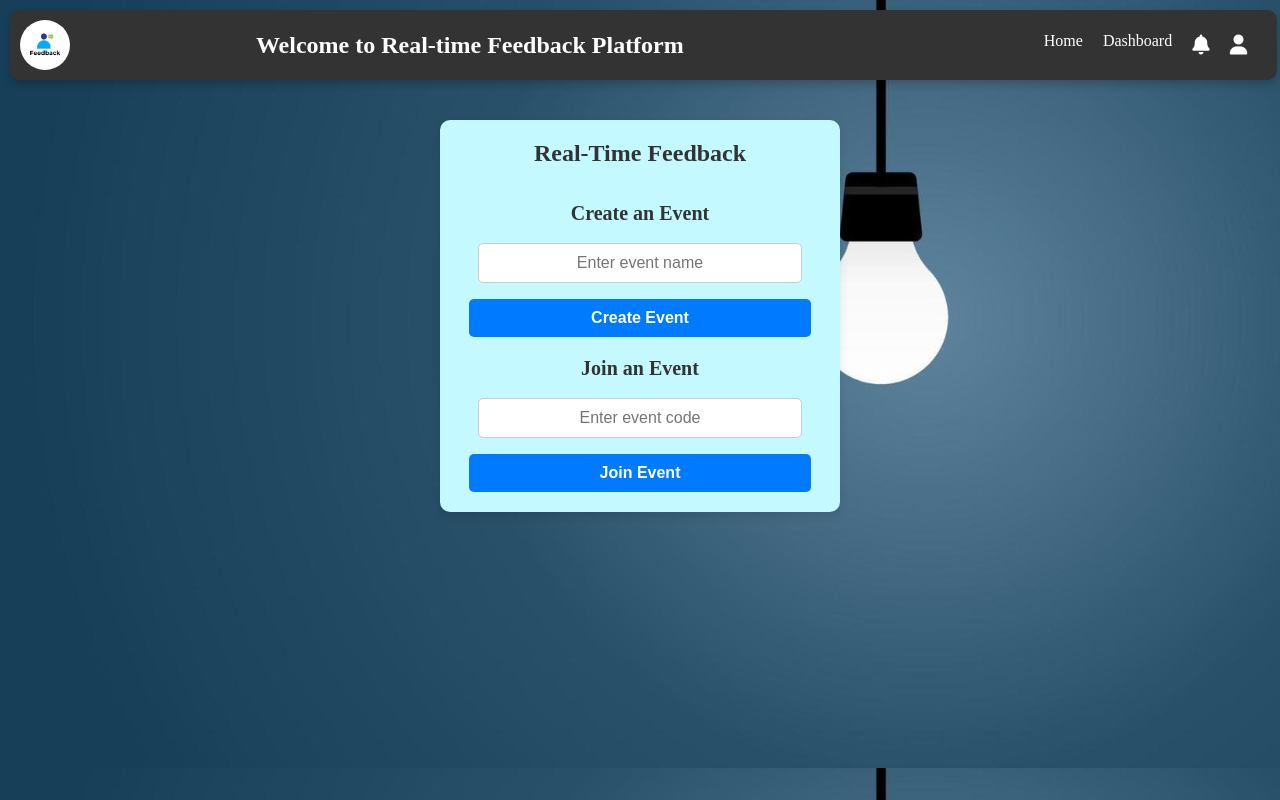
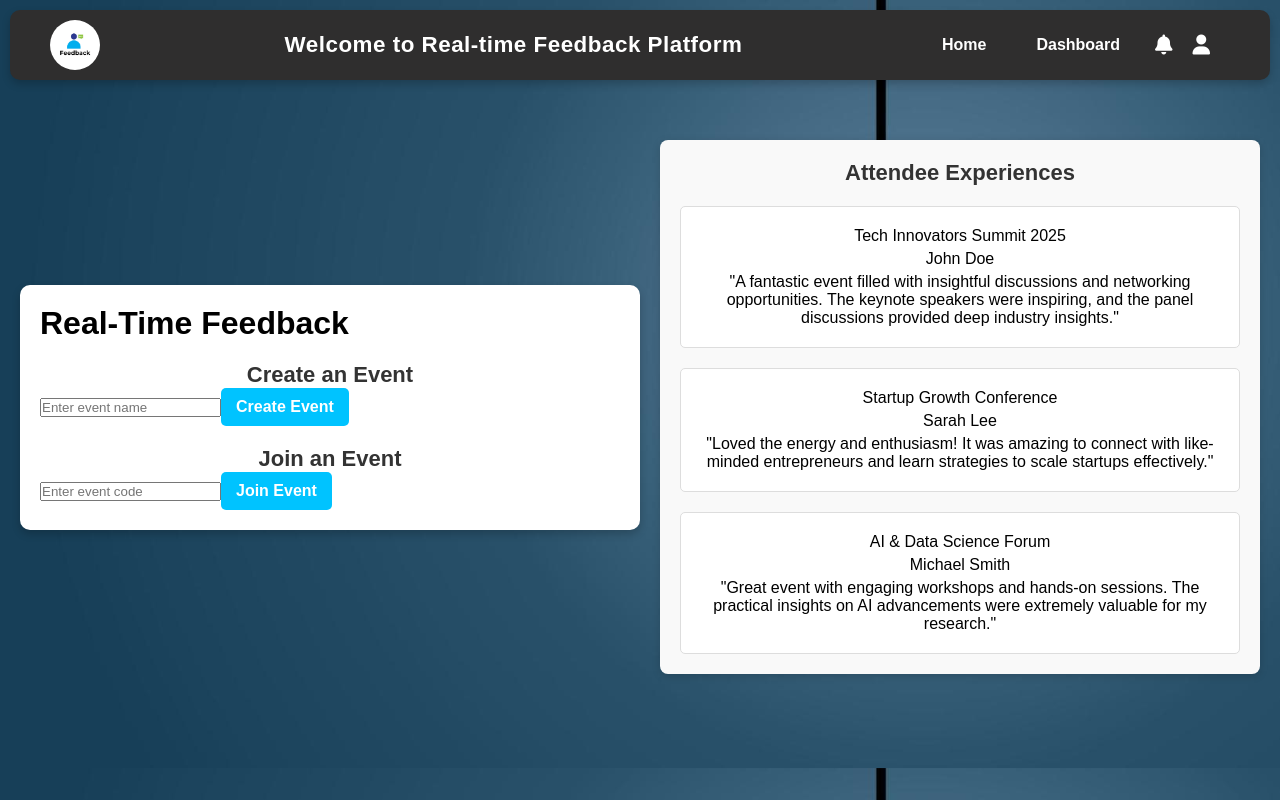
Before and after one commit to Hordhik/Bits_Hackathon, a React (Vite) app: page / in a window 1280 px wide. Built offline with nearby package versions, Linux system fonts and the light colour scheme.

Commit message:
home page and navbar updation

```diff
--- a/src/components/Navbar.jsx
+++ b/src/components/Navbar.jsx
@@ -1,18 +1,17 @@
 import { Link } from "react-router-dom";
 import React from "react";
-
 import logo from "/images/feedback_logo.avif";
-
-import "../styles/navbar.css";
+import "../styles/home.css";
 
 const Navbar = () => {
   return (
     <nav className="navbar">
       <div className="container">
+        <div className="logo-container">
           <img className="logo" src={logo} alt="feedback" />
-        <div className="nav">
+        </div>
+        <h1 className="hed">Welcome to Real-time Feedback Platform</h1>
         <div className="nav-links">
-          <h1 className="hed">Welcome to Real-time Feedback Platform</h1>
           <Link to="/">Home</Link>
           <Link to="/dashboard">Dashboard</Link>
         </div>
@@ -21,7 +20,6 @@ const Navbar = () => {
           <i className="fa-solid fa-user nav_icons"></i>
         </div>
       </div>
-      </div>
     </nav>
   );
 };
--- a/src/pages/Home.jsx
+++ b/src/pages/Home.jsx
@@ -1,6 +1,6 @@
 import React, { useState } from "react";
 import { useNavigate } from "react-router-dom";
-import "../styles/home.css"; // Import CSS file
+import "../styles/home.css"; // Import the updated CSS file
 
 const Home = () => {
   const [eventName, setEventName] = useState("");
@@ -43,6 +43,8 @@ const Home = () => {
   };
 
   return (
+    <div className="container">
+      {/* Left Side - Event Creation and Joining */}
       <div className="home-container">
         <h1 className="home-title">Real-Time Feedback</h1>
 
@@ -70,6 +72,37 @@ const Home = () => {
           <button className="btn" onClick={handleJoinEvent}>Join Event</button>
         </div>
       </div>
+
+      {/* Right Side - Feedback Section */}
+      <div className="feedback-container">
+        <h2 className="feedback-title">Attendee Experiences</h2>
+
+        {/* Sample Feedback Entries */}
+        <div className="feedback-box">
+          <p className="event-name">Tech Innovators Summit 2025</p>
+          <p className="user-name">John Doe</p>
+          <p className="feedback-text">
+            "A fantastic event filled with insightful discussions and networking opportunities. The keynote speakers were inspiring, and the panel discussions provided deep industry insights."
+          </p>
+        </div>
+
+        <div className="feedback-box">
+          <p className="event-name">Startup Growth Conference</p>
+          <p className="user-name">Sarah Lee</p>
+          <p className="feedback-text">
+            "Loved the energy and enthusiasm! It was amazing to connect with like-minded entrepreneurs and learn strategies to scale startups effectively."
+          </p>
+        </div>
+
+        <div className="feedback-box">
+          <p className="event-name">AI & Data Science Forum</p>
+          <p className="user-name">Michael Smith</p>
+          <p className="feedback-text">
+            "Great event with engaging workshops and hands-on sessions. The practical insights on AI advancements were extremely valuable for my research."
+          </p>
+        </div>
+      </div>
+    </div>
   );
 };
 
--- a/src/styles/home.css
+++ b/src/styles/home.css
@@ -1,72 +1,135 @@
-/* Container Styling */
-.home-container {
-  display: flex;
-  flex-direction: column;
-  width: 400px;
-  justify-content: center;
-  align-items: center;
-  margin: 40px auto;
-  background-color: rgb(196, 249, 255);
-  padding: 20px;
-  border-radius: 10px;
-  box-shadow: 0px 4px 10px rgba(0, 0, 0, 0.1);
+/* Variables */
+:root {
+  --primary-color: #00c3ff;
+  --primary-hover-color: #009ec3;
+  --secondary-color: #2f2e2e;
+  --background-color: #f4f4f4;
+  --text-color: white;
+  --box-shadow: 0 4px 8px rgba(0, 0, 0, 0.2);
+  --border-radius: 10px;
+  --transition: 0.3s ease-in-out;
 }
 
-/* Title Styling */
-.home-title {
-  font-size: 24px;
-  font-weight: bold;
-  color: #333;
-  margin-bottom: 15px;
+/* General Styling */
+body {
+  margin: 0;
+  font-family: Arial, sans-serif;
+  background-color: var(--background-color);
 }
 
-/* Section Styling */
-.home-section {
+/* Navbar */
+.navbar {
   display: flex;
-  flex-direction: column;
+  justify-content: space-between;
   align-items: center;
-  margin-top: 20px;
+  background-color: var(--secondary-color);
+  padding: 12px 20px;
+  color: var(--text-color);
+  position: sticky;
+  top: 0;
+  z-index: 1000;
   width: 100%;
+  box-shadow: var(--box-shadow);
 }
 
-.home-section h2 {
-  color: #333;
-  font-size: 20px;
-  margin-bottom: 10px;
+.navbar a {
+  color: var(--text-color);
+  text-decoration: none;
+  margin: 0 15px;
+  font-weight: bold;
+  font-size: 16px;
+  transition: color var(--transition);
 }
 
-/* Input Styling */
-input {
-  width: 90%;
-  padding: 10px;
-  margin: 8px 0;
-  border: 1px solid #ccc;
-  border-radius: 5px;
-  font-size: 16px;
-  text-align: center;
-  transition: border 0.3s ease-in-out;
+.navbar a:hover {
+  text-decoration: underline;
+  color: var(--primary-color);
 }
 
-input:focus {
-  border: 1px solid #007bff;
-  outline: none;
+/* Logo Styling */
+.logo {
+  height: 50px;
+  width: 50px;
+  border-radius: 50%;
+  cursor: pointer;
+  transition: transform var(--transition);
 }
 
+.logo:hover {
+  transform: scale(1.1);
+}
 
+/* Navbar Right Section */
+.nav_end {
+  display: flex;
+  align-items: center;
+}
+
+.nav_icons {
+  font-size: 20px;
+  color: var(--text-color);
+  cursor: pointer;
+  margin-right: 20px;
+  transition: color var(--transition), transform 0.2s ease-in-out;
+}
+
+.nav_icons:hover {
+  color: var(--primary-color);
+  transform: scale(1.2);
+}
+
+/* Home Page Styling */
+.container {
+  display: flex;
+  justify-content: space-between;
+  align-items: flex-start;
+  width: 100%;
+  padding: 20px;
+  gap: 20px;
+  flex-wrap: wrap;
+}
+
+.home-container,
+.feedback-container {
+  flex: 1;
+  min-width: 320px;
+  background: var(--text-color);
+  padding: 20px;
+  border-radius: var(--border-radius);
+  box-shadow: var(--box-shadow);
+}
+
+.home-section,
+.feedback-box {
+  margin-top: 20px;
+}
+
+.feedback-box {
+  padding: 15px;
+  border: 1px solid #ddd;
+  border-radius: 5px;
+  background-color: var(--text-color);
+}
+
+/* Feedback Box Text */
+.feedback-box p {
+  margin: 5px 0;
+}
+
+/* Button Styling */
 .btn {
-  width: 95%;
-  padding: 10px;
-  margin-top: 8px;
-  background: #007bff;
-  color: white;
+  background-color: var(--primary-color);
+  color: var(--text-color);
+  padding: 10px 15px;
   border: none;
   border-radius: 5px;
+  cursor: pointer;
   font-size: 16px;
   font-weight: bold;
-  cursor: pointer;
-  transition: background 0.3s ease-in-out;
+  transition: background-color var(--transition), transform 0.2s ease-in-out;
 }
 
 .btn:hover {
-  background: #0056b3;
+  background-color: var(--primary-hover-color);
+  transform: translateY(-2px);
 }
--- a/src/styles/navbar.css
+++ b/src/styles/navbar.css
@@ -1,16 +1,22 @@
-
+/* Navbar Styling */
 .navbar {
-  background-color: #333;
-  color: white;
-  padding: 10px;
-  margin: 10px;
   display: flex;
-  justify-content: center;
+  justify-content: space-between;
+  align-items: center;
+  background-color: #2f2e2e;
+  padding: 12px 20px;
+  color: #ffffff;
+  position: sticky;
+  top: 0;
+  z-index: 1000;
+  height: 70px;
   border-radius: 10px;
   box-shadow: 0 4px 8px rgba(0, 0, 0, 0.2);
-  width: 99vw;
+  width: calc(100% - 20px);
+  margin: 10px auto;
 }
 
+/* Navbar Container */
 .container {
   display: flex;
   justify-content: space-between;
@@ -18,36 +24,45 @@
   width: 100%;
 }
 
+/* Logo Styling */
+.logo-container {
+  display: flex;
+  align-items: center;
+}
+
 .logo {
   height: 50px;
   width: 50px;
   border-radius: 50%;
   cursor: pointer;
+  transition: transform 0.3s ease;
 }
 
-.nav {
-  display: flex;
-  align-items: center;
-  gap: 20px;
+.logo:hover {
+  transform: scale(1.1);
 }
 
+/* Navigation Links */
 .nav-links {
   display: flex;
-  justify-content: start;
   gap: 20px;
 }
 
 .nav-links a {
-  color: white;
+  color: #ffffff;
   text-decoration: none;
   font-size: 16px;
-  transition: color 0.3s ease-in-out;
+  font-weight: 600;
+  transition: color 0.3s ease, transform 0.2s ease;
 }
 
 .nav-links a:hover {
+  text-decoration: underline;
   color: #00c3ff;
+  transform: translateY(-2px);
 }
 
+/* Right-Side Icons */
 .nav_end {
   display: flex;
   align-items: center;
@@ -57,17 +72,33 @@
   font-size: 20px;
   color: #ffffff;
   cursor: pointer;
-  margin-right:20px;
-  transition: color 0.3s ease-in-out;
+  margin-right: 20px;
+  transition: color 0.3s ease, transform 0.2s ease;
 }
 
 .nav_icons:hover {
   color: #00c3ff;
+  transform: scale(1.2);
 }
+
+/* Header Title */
 .hed {
-  align-items: center;
-  display: flex;
-  justify-content: center;
-  margin: auto;
-  margin-right: 340px;
+  flex-grow: 1;
+  font-size: 1.4rem;
+  font-weight: bold;
+  text-align: center;
+  margin: 0;
+  letter-spacing: 0.5px;
+  color: #ffffff;
 }
+
+/* General Improvements */
+body {
+  margin: 0;
+  font-family: 'Arial', sans-serif;
+  background-color: #f4f4f4;
+}
+
+.navbar, .nav-links a, .nav_icons {
+  transition: all 0.3s ease;
+}
```
Lines whose indentation alone changed are shown as unchanged.
